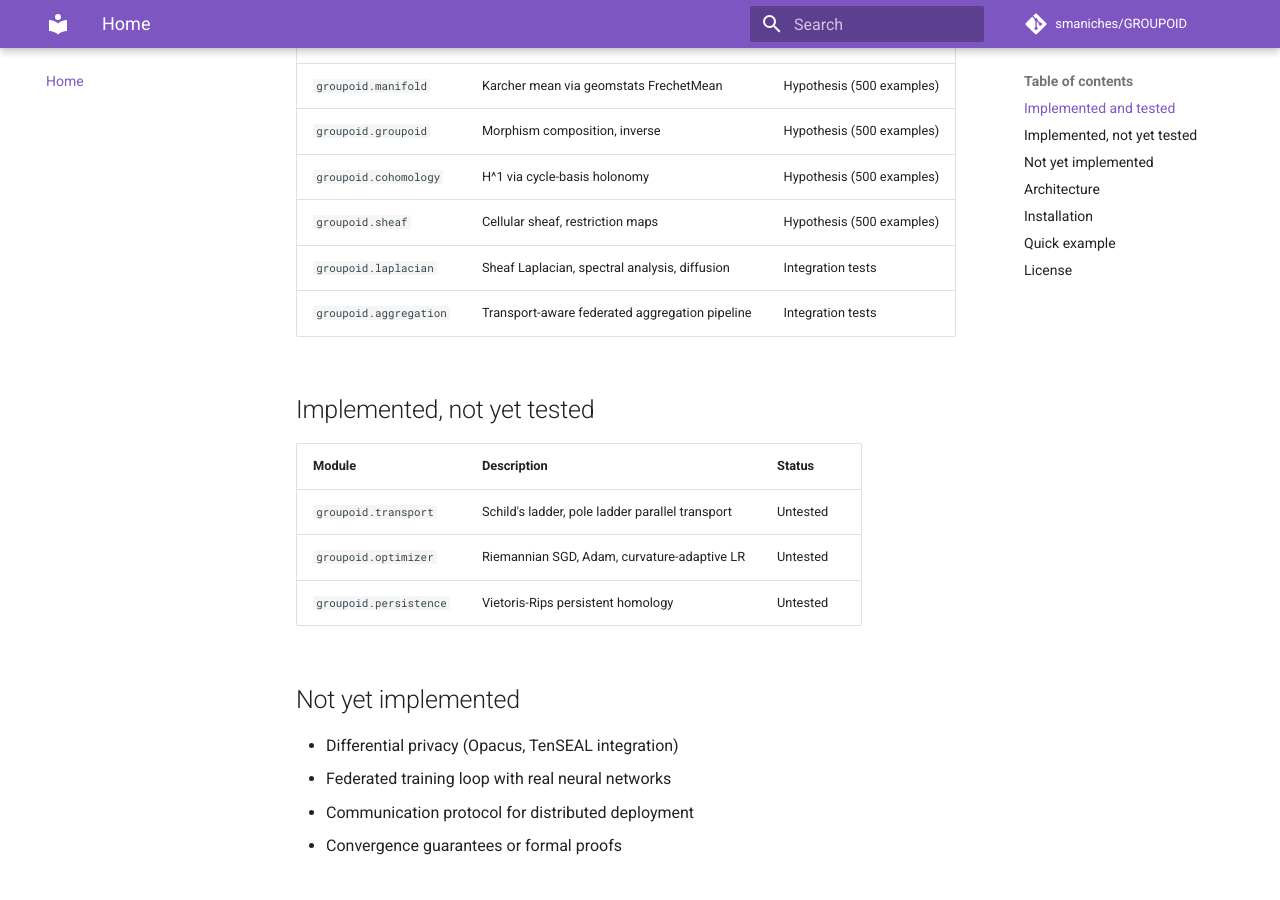
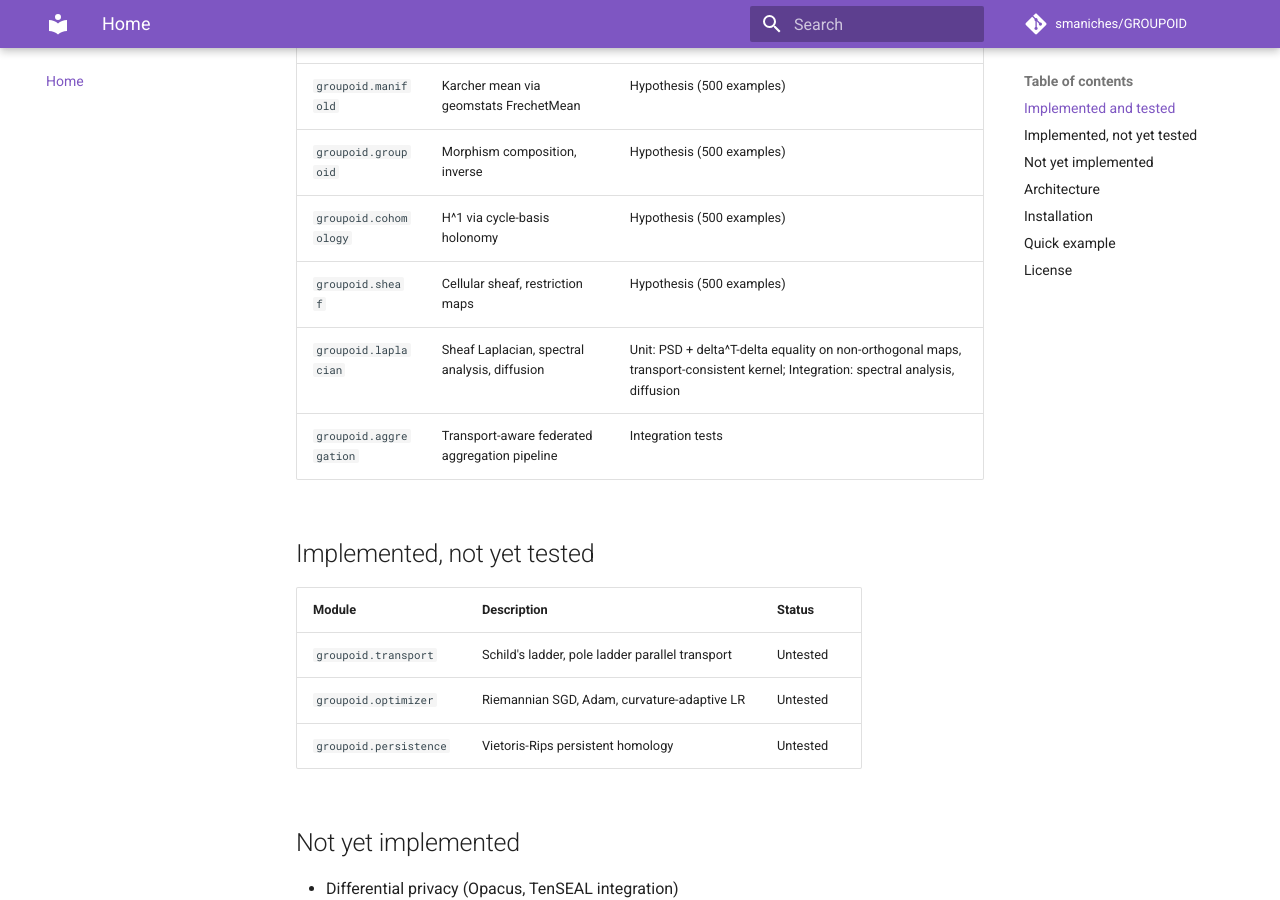
Before and after one commit to smaniches/GROUPOID, an MkDocs documentation site: the page built from docs/index.md, in a window 1280 px wide and 900 px high, scrolled down 538 px. Built offline with MkDocs 1.6.1 and Material for MkDocs 9.7.7, drawn with Linux system fonts in a browser that asks for light colours; comment, search, counter and statistics services are not loaded.

Commit message:
docs(index): reflect Sheaf Laplacian unit-test coverage on the live site (#14)
The docs/index.md coverage table described the Sheaf Laplacian's evidence
as "Integration tests" only. Post-#13 there is a dedicated unit test
(tests/test_sheaf_laplacian.py) that verifies PSD and delta^T-delta
equality on non-orthogonal restriction maps, plus a transport-consistent
kernel. Update the cell to name that coverage accurately, matching the
wording already on the README and STATUS.

Re-verified: tests/test_sheaf_laplacian.py -> 3 passed.

Co-authored-by: Claude Opus 4.8 <noreply@anthropic.com>

```diff
--- a/docs/index.md
+++ b/docs/index.md
@@ -22,7 +22,7 @@ irreconcilable model divergence before it degrades performance.
 | `groupoid.groupoid` | Morphism composition, inverse | Hypothesis (500 examples) |
 | `groupoid.cohomology` | H^1 via cycle-basis holonomy | Hypothesis (500 examples) |
 | `groupoid.sheaf` | Cellular sheaf, restriction maps | Hypothesis (500 examples) |
-| `groupoid.laplacian` | Sheaf Laplacian, spectral analysis, diffusion | Integration tests |
+| `groupoid.laplacian` | Sheaf Laplacian, spectral analysis, diffusion | Unit: PSD + delta^T-delta equality on non-orthogonal maps, transport-consistent kernel; Integration: spectral analysis, diffusion |
 | `groupoid.aggregation` | Transport-aware federated aggregation pipeline | Integration tests |
 
 ## Implemented, not yet tested
```
